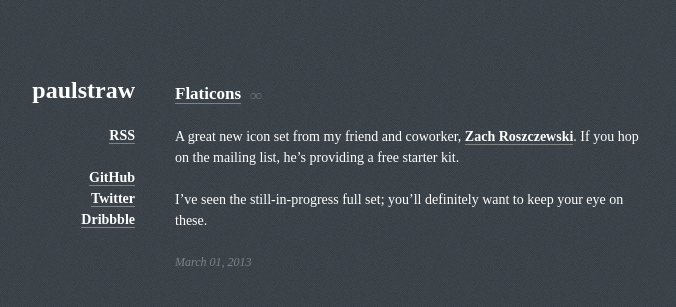
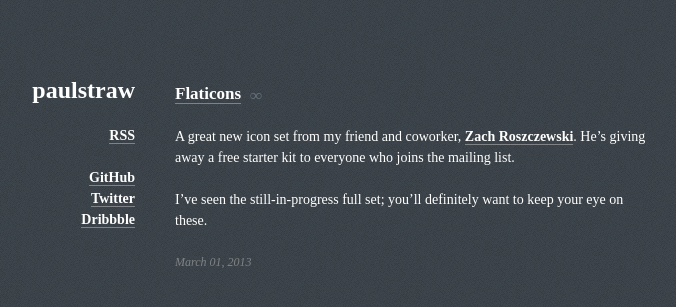
Before and after one commit to paulstraw/paulstraw.github.com, a Jekyll site: the page built from _posts/2013-03-01-flaticons-teaser-site.md, in a window 1280 px wide. Shown: the top 307 px of the page, without its empty margins (315-991 px from the left). Built offline with Jekyll 4.4.1, drawn with Linux system fonts in a browser that asks for light colours; Markdown is read by kramdown in place of the engine named in the settings; comment, search, counter and statistics services are not loaded.

Commit message:
Tweaked wording on Flaticons post.

```diff
--- a/_posts/2013-03-01-flaticons-teaser-site.md
+++ b/_posts/2013-03-01-flaticons-teaser-site.md
@@ -5,6 +5,6 @@
 date: 2013-03-01 21:02:00
 ---
 
-A great new icon set from my friend and coworker, [Zach Roszczewski](http://dribbble.com/zachroszczewski). If you hop on the mailing list, he's providing a free starter kit.
+A great new icon set from my friend and coworker, [Zach Roszczewski](http://dribbble.com/zachroszczewski). He's giving away a free starter kit to everyone who joins the mailing list.
 
 I've seen the still-in-progress full set; you'll definitely want to keep your eye on these.
```
